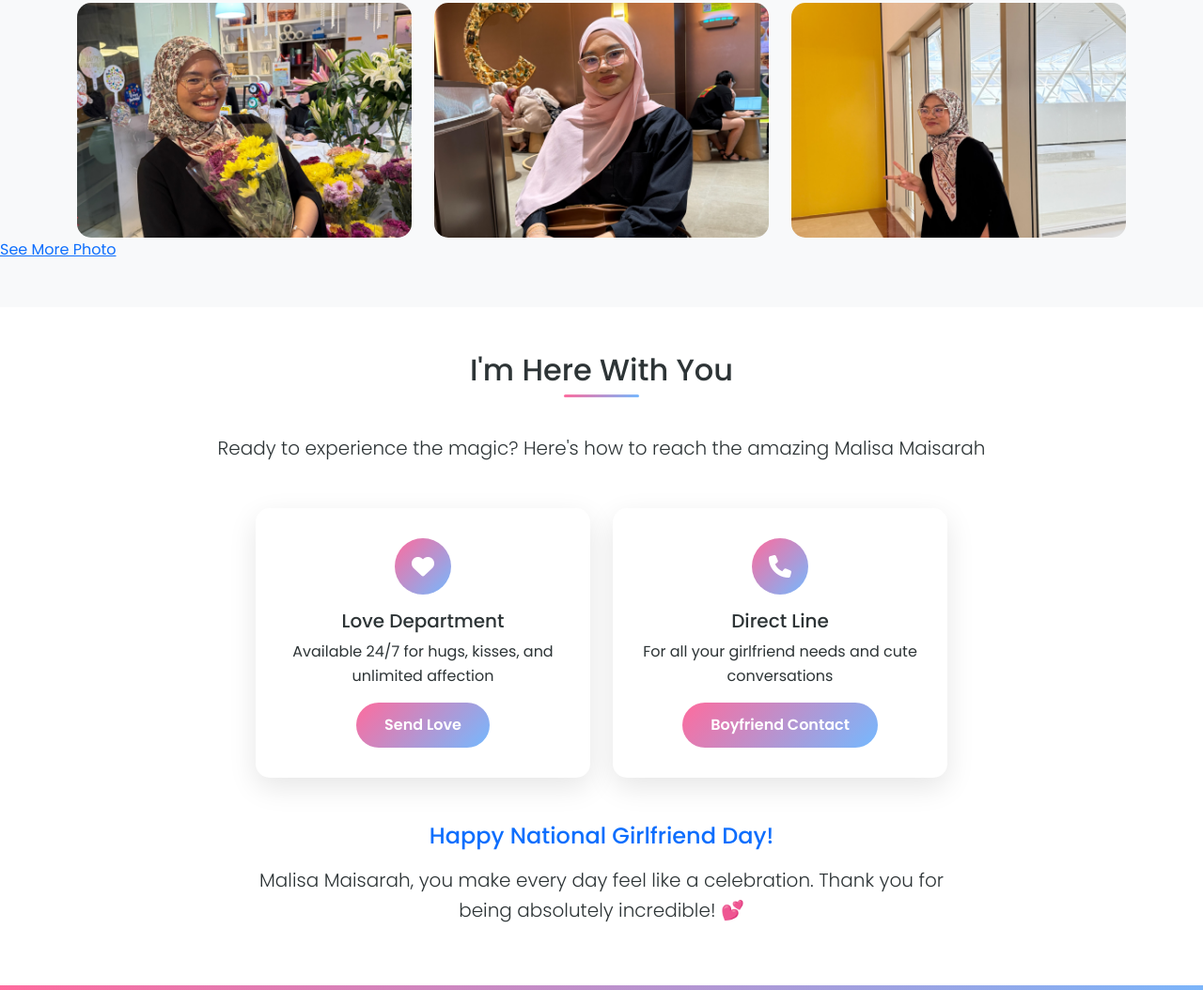
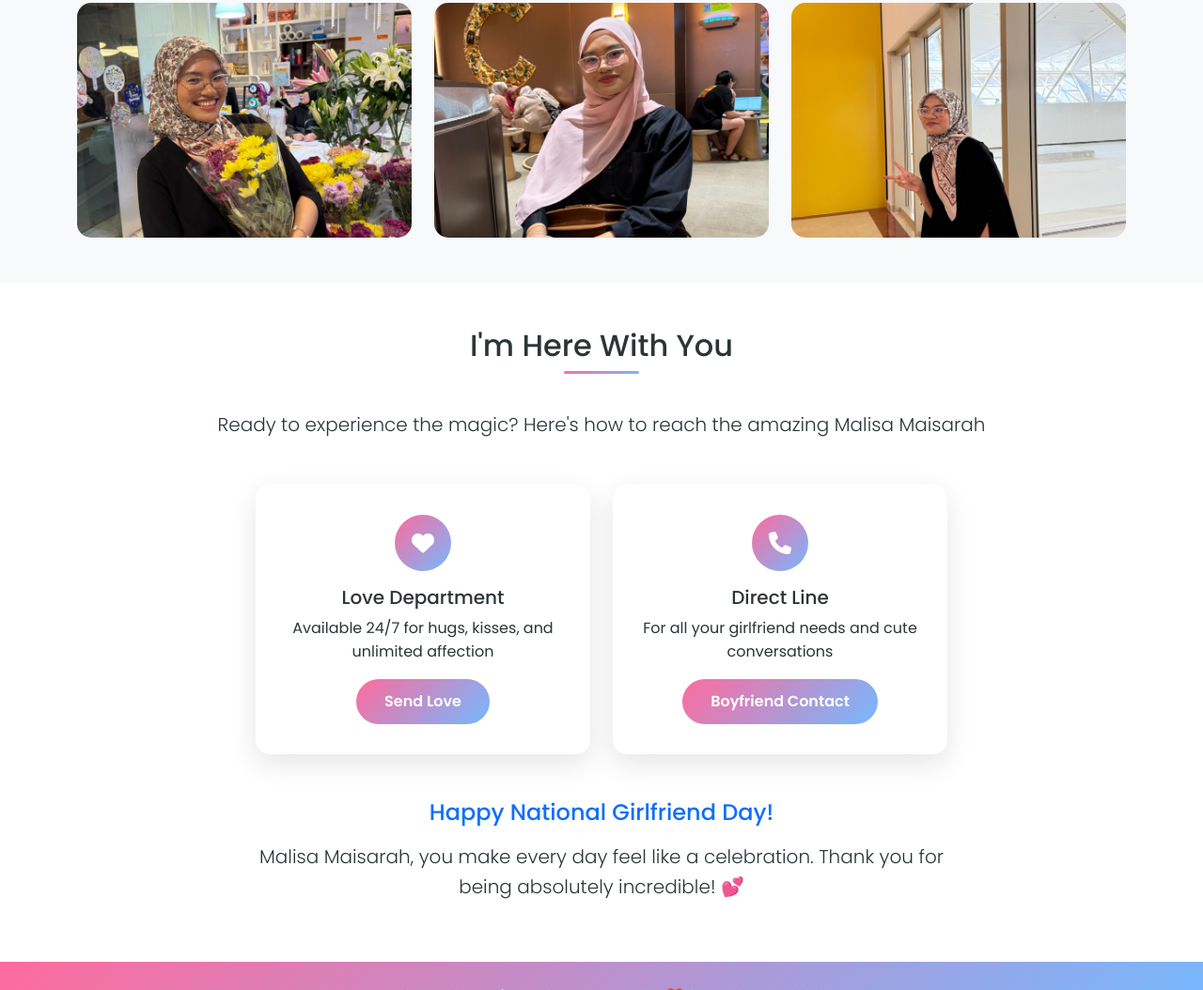
Before and after one commit to ahmadaimandev/malisa-maisarah, a website built with Vite: page index.html in a window 1280 px wide. Shown: the part 3577-4631 px from the top of the page at 94% size. Built offline with nearby package versions, Linux system fonts and the light colour scheme.

Commit message:
add changes

```diff
--- a/index.html
+++ b/index.html
@@ -351,7 +351,6 @@
         </div>
       </div>
     </div>
-    <a href="/gallery.html">See More Photo</a>
   </section>
   <!-- Gallery Section - End -->
 
```
